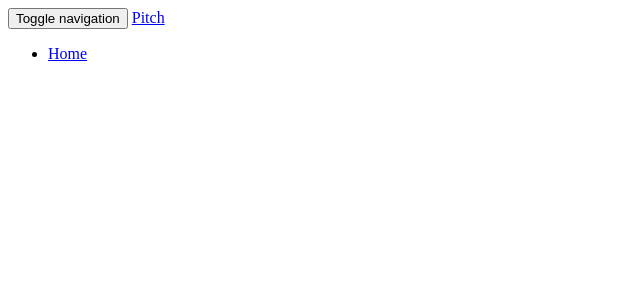
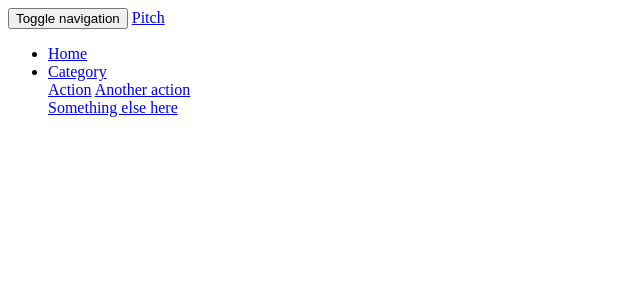
Before and after one commit to josphat-mwangi/Pitch, a Flask app: template app/templates/navbar.html in a window 1280 px wide. Shown: the top 300 px of the page, without its empty margins (0-640 px from the left). Run offline with Flask 2, Linux system fonts and the light colour scheme; the template is opened without the code that fills it, so the values that code supplies are empty; some libraries are stand-ins or nearby versions.

Commit message:
add dropdown in the navbar

```diff
--- a/app/templates/navbar.html
+++ b/app/templates/navbar.html
@@ -12,6 +12,19 @@
         <div class="navbar-collapse collapse">
             <ul class="nav navbar-nav">
                 <li><a href="/">Home</a></li>
+                <li class="nav-item dropdown">
+                    <a class="nav-link dropdown-toggle" href="#" id="navbarDropdown" role="button" data-toggle="dropdown"
+                        aria-haspopup="true" aria-expanded="false">
+                        Category
+                    </a>
+                    <div class="dropdown-menu" aria-labelledby="navbarDropdown">
+                        <a class="dropdown-item" href="#">Action</a>
+                        <a class="dropdown-item" href="#">Another action</a>
+                        <div class="dropdown-divider"></div>
+                        <a class="dropdown-item" href="#">Something else here</a>
+                    </div>
+                </li>
+            </ul>
         </div>
 
     </div>
```
